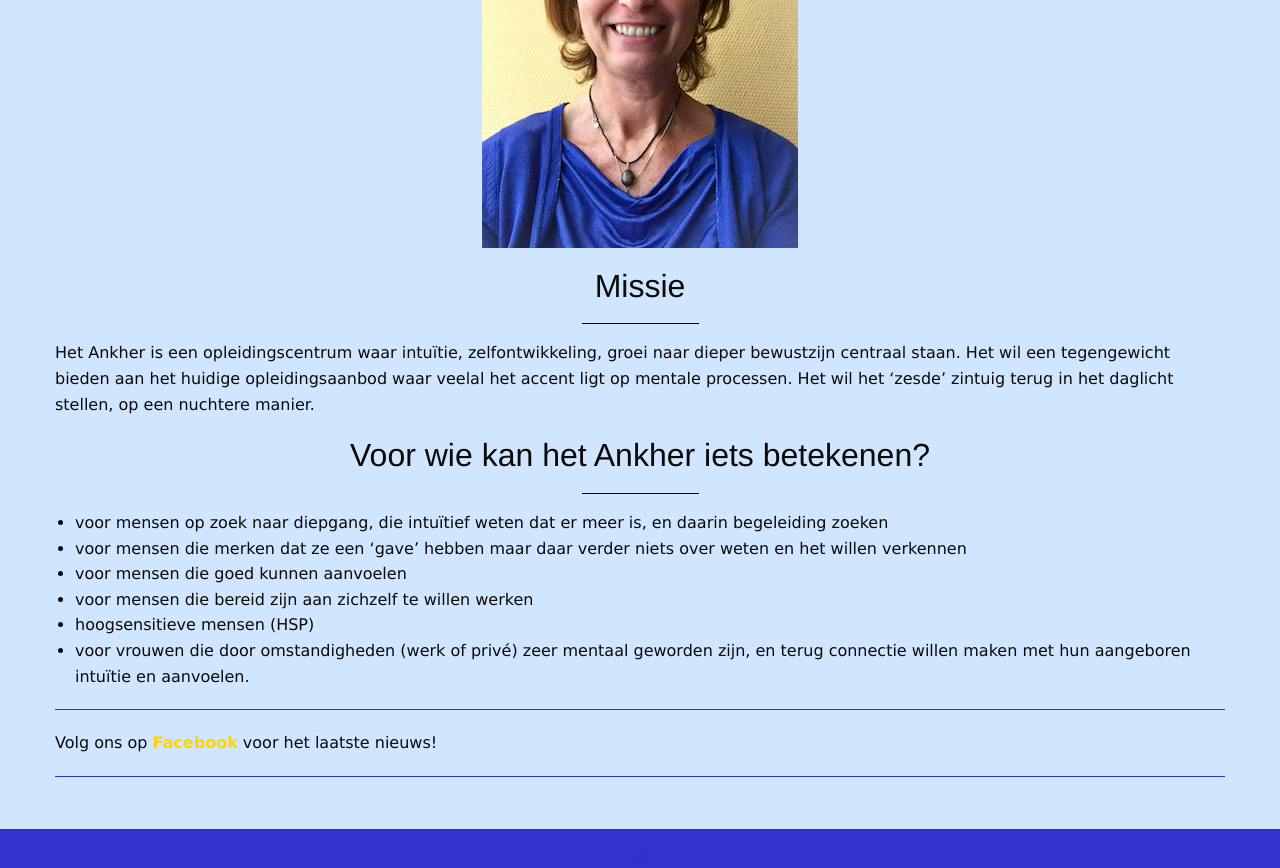
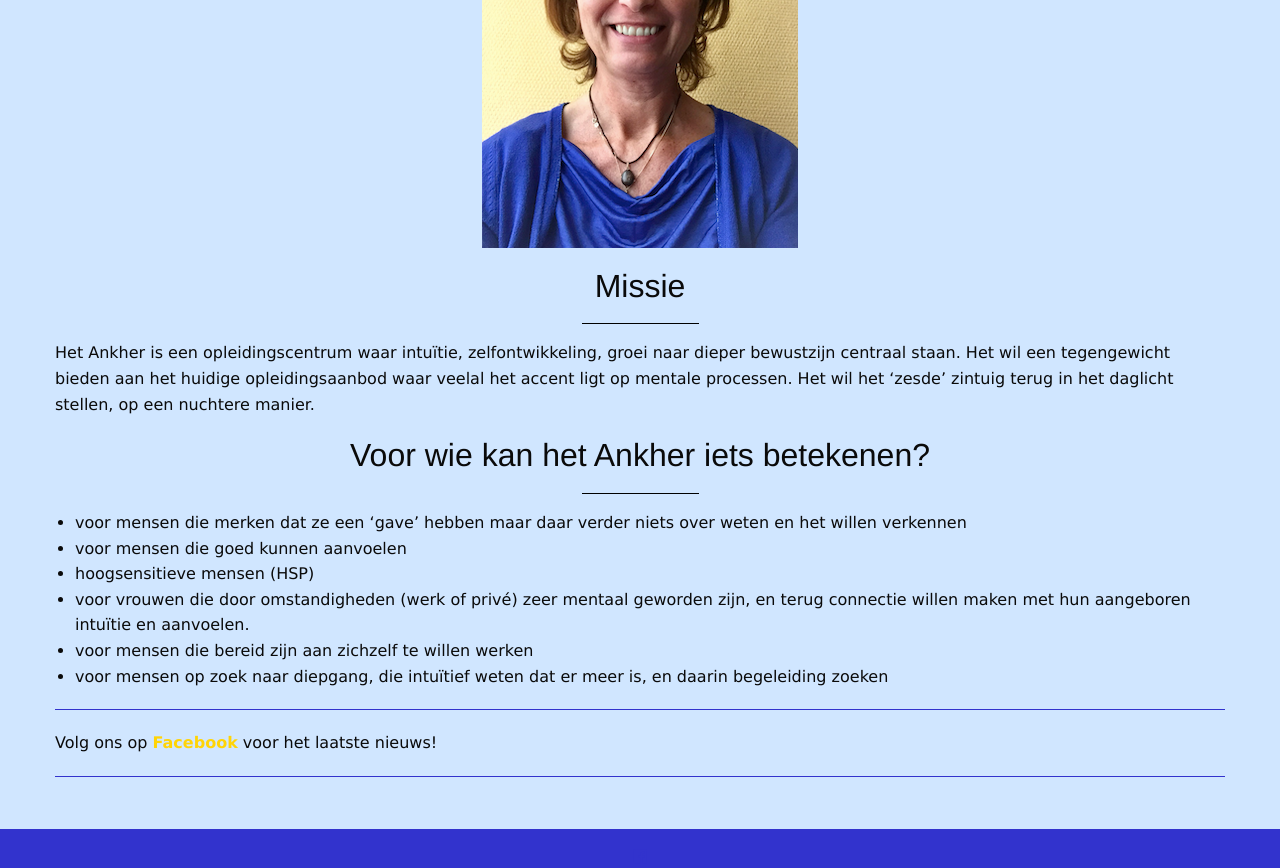
Before and after one commit to ankher/ankher.github.io, a Jekyll site: the page built from index.md, in a window 1280 px wide and 900 px high, scrolled down 1669 px. Shown: the top 868 px of the window. Built offline with Jekyll 4.4.1, drawn with Linux system fonts in a browser that asks for light colours; nearby versions of some CDN libraries; part of the change alters nothing that is shown; some of the changed text lies outside the part shown.

```diff
--- a/index.md
+++ b/index.md
@@ -13,7 +13,7 @@ Je leert ze (her)kennen, erop vertrouwen, verder ontwikkelen, en gebruiken in je
 
 Er worden regelmatig opleidingen georganiseerd, workshops, readings/healings,... om je verder te begeleiden.
 
-Het logo van De Intuïtieschool en de naam Het Ankher behoeven misschien een beetje duiding:
+Het logo van De Intuïtieschool en de naam Het Ankher behoeven misschien een beetje uitleg:
 
 Het **ankh-teken** is een oud Egyptisch symbool dat je overal in tempels en muurschilderingen terug kan vinden. Het staat symbool voor levenskracht, adem, bescherming, de link tussen dit leven en de onsterfelijkheid.
 
@@ -49,12 +49,14 @@ Het Ankher is een opleidingscentrum waar intuïtie, zelfontwikkeling, groei naar
 
 # Voor wie kan het Ankher iets betekenen?
 
-+ voor mensen op zoek naar diepgang, die intuïtief weten dat er meer is, en daarin begeleiding zoeken
 + voor mensen die merken dat ze een 'gave' hebben maar daar verder niets over weten en het willen verkennen
 + voor mensen die goed kunnen aanvoelen
-+ voor mensen die bereid zijn aan zichzelf te willen werken
 + hoogsensitieve mensen (HSP)
 + voor vrouwen die door omstandigheden (werk of privé) zeer mentaal geworden zijn, en terug connectie willen maken met hun aangeboren intuïtie en aanvoelen.
++ voor mensen die bereid zijn aan zichzelf te willen werken
++ voor mensen op zoek naar diepgang, die intuïtief weten dat er meer is, en daarin begeleiding zoeken
+
+
 
 
 
```
